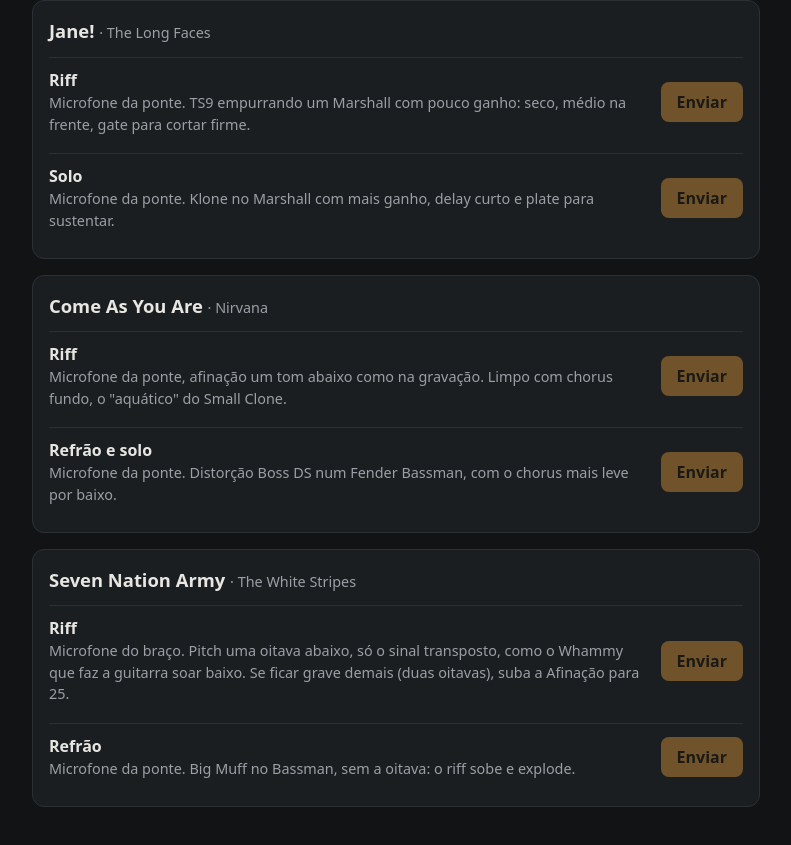
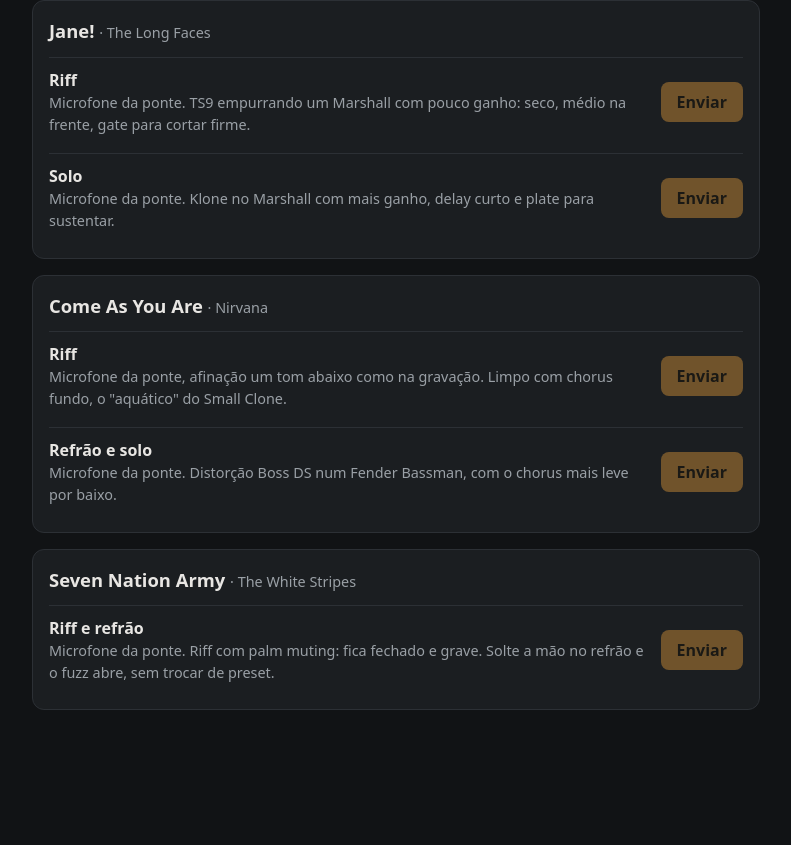
Before and after one commit to patogordo/Tonebook, a Nuxt app: page / in a window 1280 px wide. Shown: the part 829-1674 px from the top of the page, without its empty margins (244-1035 px from the left). After the commit the page ends 1603 px from the top, so only its background shows below. Built offline with nearby package versions, Linux system fonts and the light colour scheme.

Commit message:
Músicas: Seven Nation Army vira um timbre só, palm muting no riff e a mão solta abre o refrão

```diff
--- a/shared/songs.ts
+++ b/shared/songs.ts
@@ -188,33 +188,18 @@ export const SONGS: Song[] = [
     artist: 'The White Stripes',
     parts: [
       {
-        // Afinação 0 é o mesmo valor do preset de fábrica OctRiff: −12 st no firmware com faixa de ±12; nos que vão
-        // a ±24 fica −24, ainda afinado (aí 25 dá a oitava)
-        name: 'Riff',
-        hint: 'Microfone do braço. Pitch uma oitava abaixo, só o sinal transposto, como o Whammy que faz a guitarra soar baixo. Se ficar grave demais (duas oitavas), suba a Afinação para 25.',
+        // Um timbre só, que responde à mão: o Muff com pouco ganho comprime menos e deixa a diferença entre o abafado
+        // e o aberto; o gate fica baixo para não cortar as notas abafadas, que chegam mais fracas
+        name: 'Riff e refrão',
+        hint: 'Microfone da ponte. Riff com palm muting: fica fechado e grave. Solte a mão no refrão e o fuzz abre, sem trocar de preset.',
         tone: {
           amp: 'Fd59Bm',
           cab: 'Fd59BM410',
           blocks: {
-            fx1: { on: true, type: 0, params: [0.35] },
-            fx2: { on: true, type: 8, params: [0, 0.5, 1, 0.8] },
-            amp: { on: true, params: [0.5, 0.55, 0.55, 0.55, 0.8] },
-            cab: { on: true, params: [0.3, 0.6, 0.8] },
-            reverb: { on: true, type: 0, params: [0.12, 0.05, 0.6, 0, 0.08, 1] },
-          },
-        },
-      },
-      {
-        name: 'Refrão',
-        hint: 'Microfone da ponte. Big Muff no Bassman, sem a oitava: o riff sobe e explode.',
-        tone: {
-          amp: 'Fd59Bm',
-          cab: 'Fd59BM410',
-          blocks: {
-            fx1: { on: true, type: 0, params: [0.45] },
-            fx2: { on: true, type: 4, params: [0.7, 0.45, 0.65] },
-            amp: { on: true, params: [0.45, 0.5, 0.6, 0.55, 0.8] },
-            cab: { on: true, params: [0.45, 0.6, 0.8] },
+            fx1: { on: true, type: 0, params: [0.3] },
+            fx2: { on: true, type: 4, params: [0.5, 0.45, 0.65] },
+            amp: { on: true, params: [0.5, 0.55, 0.6, 0.55, 0.8] },
+            cab: { on: true, params: [0.35, 0.6, 0.8] },
             reverb: { on: true, type: 0, params: [0.12, 0.05, 0.6, 0, 0.1, 1] },
           },
         },
```
Also changed, not shown: 1 other file (tests, documents, lock files or other folders).
